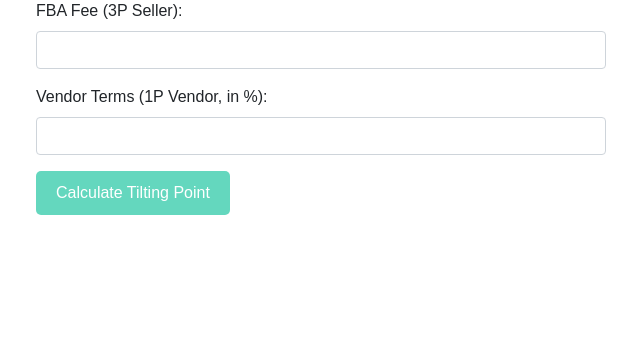
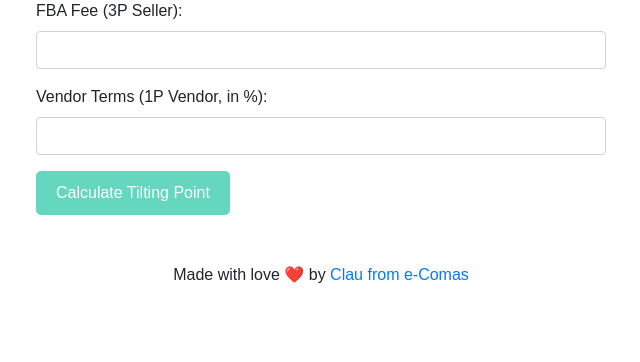
Before and after one commit to claudiuclement/1pvs3pv2, a Flask app: page / in a window 1280 px wide. Shown: the part 121-483 px from the top of the page, without its empty margins (319-959 px from the left). Run offline with Flask 2, Linux system fonts and the light colour scheme; some libraries are stand-ins or nearby versions.

Commit message:
Added a disclaimer

```diff
--- a/templates/index.html
+++ b/templates/index.html
@@ -27,6 +27,11 @@
       <div class="graph-container"> <!-- Add this div wrapper -->
         <img id="profit-graph" src="" alt="Profit graph" style="display: none;">
       </div>
+    </div>
+
+    <!-- Add this div for the disclaimer -->
+    <div class="container text-center mt-4 mb-4">
+      <p>Made with love ❤️ by <a href="https://e-comas.com" target="_blank">Clau from e-Comas</a></p>
     </div>
 
     <script>
```
